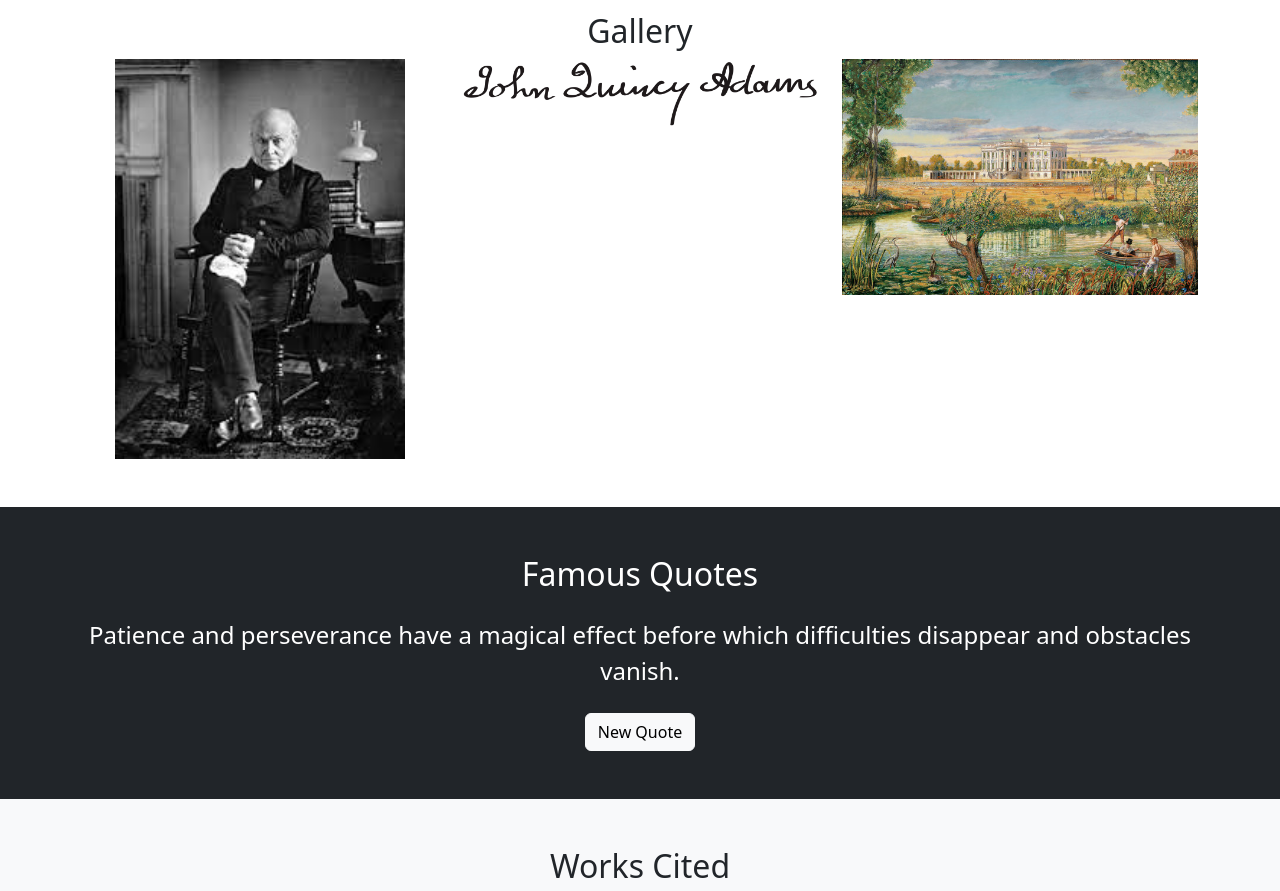
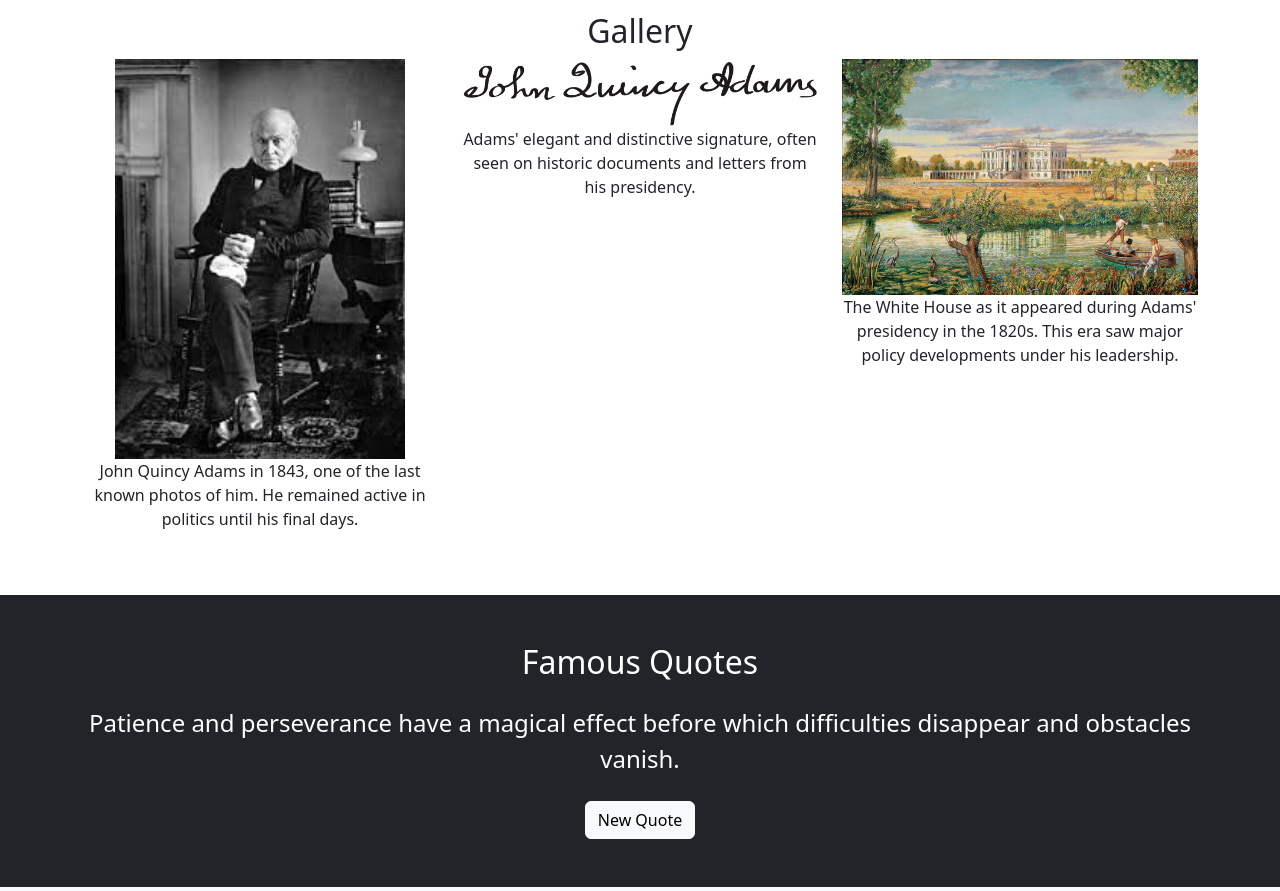
Before and after one commit to rangerfan22916/president-monthly, a plain HTML site: page index.html in a window 1280 px wide. Shown: the part 1480-2371 px from the top of the page. Drawn offline with nearby package versions, Linux system fonts and the light colour scheme.

Commit message:
added descriptions to my gallery

```diff
--- a/index.html
+++ b/index.html
@@ -97,16 +97,23 @@
         <div class="row text-center">
             <div class="col-md-4">
                 <img src="imgs/picture.jpg" class="styled-img uniform-img img-fluid" alt="Adams in 1843">
+                <p>John Quincy Adams in 1843, one of the last known photos of him. He remained active in politics until
+                    his final days.</p>
             </div>
             <div class="col-md-4">
                 <img src="imgs/signature.png" class="styled-img uniform-img img-fluid" alt="Adams' Signature">
+                <p>Adams' elegant and distinctive signature, often seen on historic documents and letters from his
+                    presidency.</p>
             </div>
             <div class="col-md-4">
                 <img src="imgs/oldwhitehouse.jpg" class="styled-img uniform-img img-fluid"
                     alt="White House in the 1820s">
+                <p>The White House as it appeared during Adams' presidency in the 1820s. This era saw major policy
+                    developments under his leadership.</p>
             </div>
         </div>
     </section>
+
 
     <!-- Quotes Section -->
     <section id="quotes" class="bg-dark text-white py-5 text-center">
```
